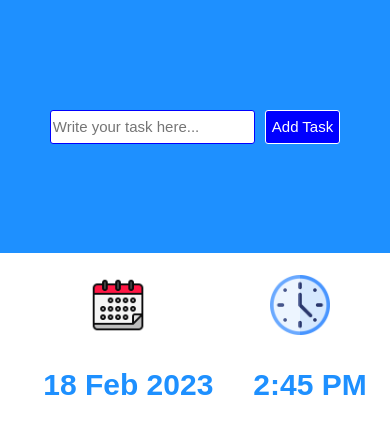
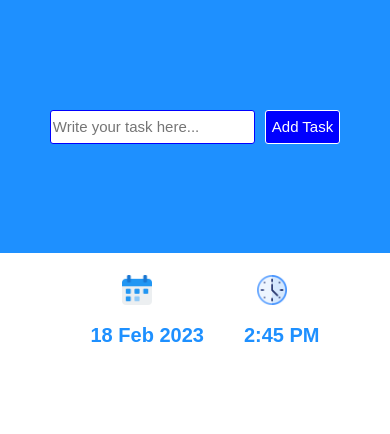
Before and after one commit to kizitoomoit/ReactToDoListApp, a React (Create React App) app: page / in a window 390 px wide. Shown: the top 434 px of the page. Built offline with nearby package versions, Linux system fonts and the light colour scheme.

Commit message:
Added mobile responsivness

```diff
--- a/src/App.css
+++ b/src/App.css
@@ -165,7 +165,12 @@ addTask input:focus{
 
 }
 .time {
-  font-size: 15px;
+  font-size: 10px;
+  display: inline-block;
+}
+.time h6 {
+  width: 30px;
+  margin-bottom: 5px;
 }
 .completebtn {
   margin-right: 2px;
@@ -175,4 +180,9 @@ addTask input:focus{
   margin-left: 2px;
 
 }
+.clockncalendar {
+  display: inline-block;
+  justify-content: center;
+  text-align: center;
 }
+}
--- a/src/App.js
+++ b/src/App.js
@@ -1,10 +1,8 @@
 import './App.css';
 import { useState, useEffect } from "react";
 import { Task } from "./Task";
-import calendar from './images/calendar.png';
 import calendarblue from './images/calendarblue.png';
 import clock from './images/clock.png';
-import { FaBeer } from "react-icons/fa";
 
 function App() {
 
@@ -71,7 +69,7 @@ useEffect(() => {
 
       <div>
       <h6>
-        <img src={calendar} alt="Calendar" />
+        <img src={calendarblue} alt="Calendar" />
       </h6>
       </div>
 
```
